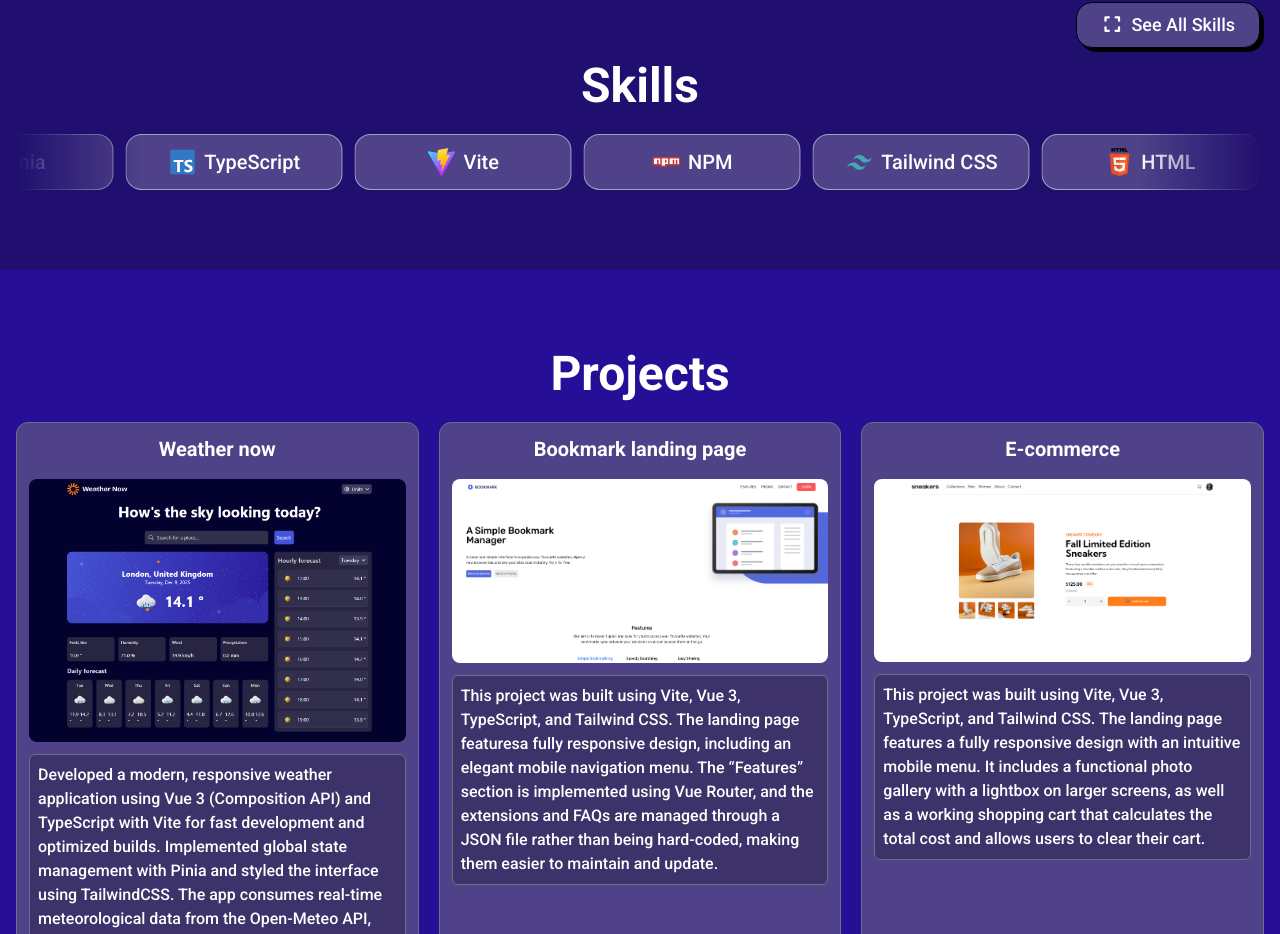
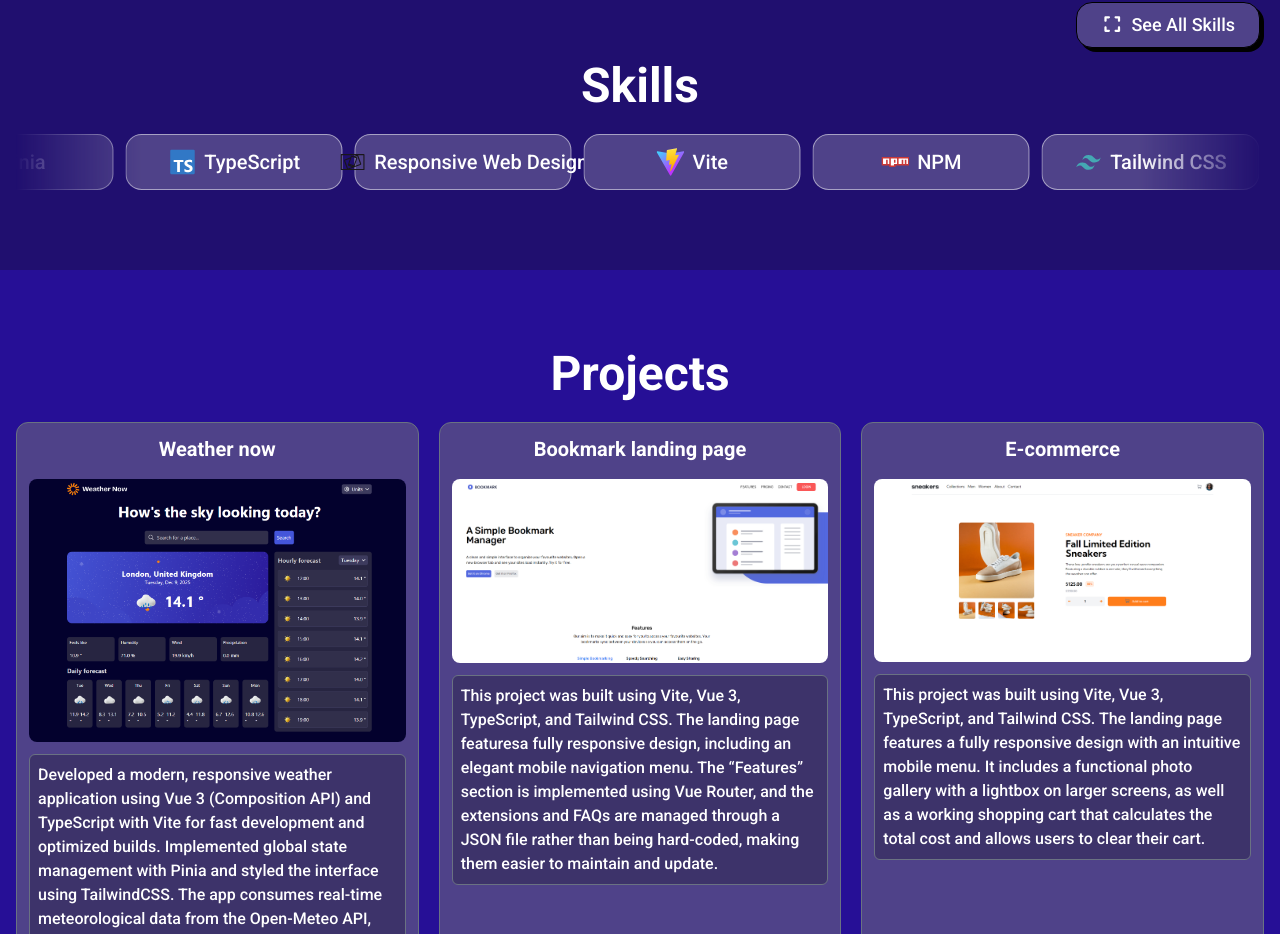
Before and after one commit to DannyHTML/Portfolio, a Vue app: page / in a window 1280 px wide. Shown: the part 818-1752 px from the top of the page. Built offline with nearby package versions, Linux system fonts and the light colour scheme.

Commit message:
Oke, last one of today. Added another skill, easy to forgot them...

```diff
--- a/src/components/SkillsSection.vue
+++ b/src/components/SkillsSection.vue
@@ -20,7 +20,8 @@
     </div>
   </div>
 
-  <!-- TODO: I NEED TO ADD MORE SKILLS, like PINIA for example etc.... -->
+  <!-- TODO: I NEED TO ADD MORE SKILLS, like Responsvise Design for example etc.... -->
+  <!-- TODO: Need to find a better logo for Responsive Web Design -->
 
   <!-- Pop-up modal -->
   <Transition
@@ -45,6 +46,7 @@ import typescripLogo from '../assets/typescript-logo.svg';
 import viteLogo from '../assets/vite-logo.svg';
 import npmLogo from '../assets/npm-logo.svg';
 import tailwindLogo from '../assets/tailwind-logo.svg';
+import responsiveWebDesignLogo from '../assets/responsive-web-design-logo.svg';
 import htmlLogo from '../assets/html-5-logo.svg';
 import cssLogo from '../assets/css-3-logo.svg';
 import magento2Logo from '../assets/magento-2-logo.svg';
@@ -81,6 +83,7 @@ const skills = [
   { title: 'Vue.js', icon: vueLogo },
   { title: 'Pinia', icon: piniaLogo },
   { title: 'TypeScript', icon: typescripLogo },
+  { title: 'Responsive Web Design', icon: responsiveWebDesignLogo },
   { title: 'Vite', icon: viteLogo },
   { title: 'NPM', icon: npmLogo },
   { title: 'Tailwind CSS', icon: tailwindLogo },
```
Also changed, not shown: src/assets/responsive-web-design-logo.svg (added).
